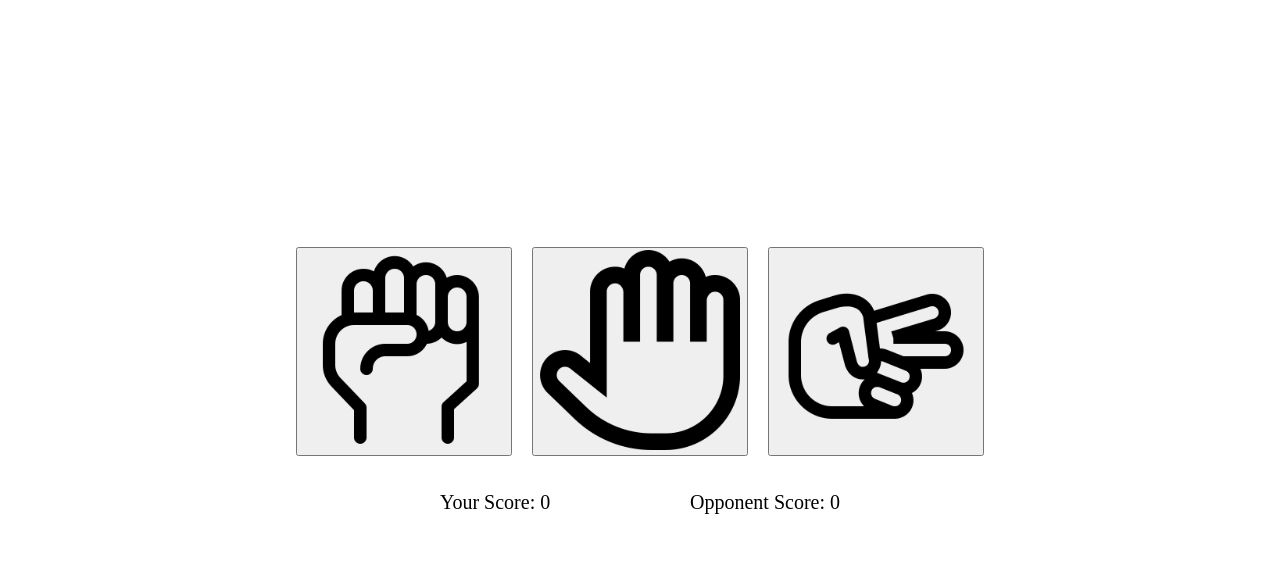
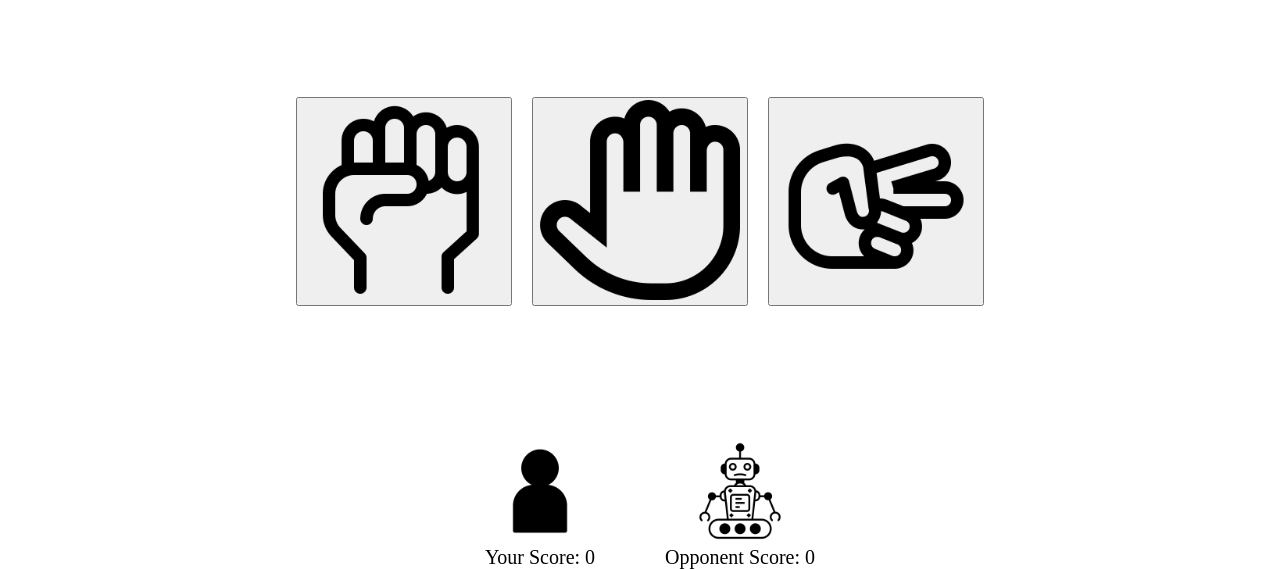
Before and after one commit to Norrislegends/Rock-Paper-Scissors, a plain HTML site: page index.html in a window 1280 px wide. Shown: the part 238-807 px from the top of the page. Drawn offline with Linux system fonts and the light colour scheme.

Commit message:
re-structured design, added missing information for ai answer and score

```diff
--- a/index.html
+++ b/index.html
@@ -17,14 +17,22 @@
 
   <div class = main>
     <div class="moves">
-      <button><img src="hand.png"></button>
-      <button><img src="hand-paper.png"></button>
-      <button><img src="scissors.png"></button>
+      <button><img class="plays" src="hand.png"></button>
+      <button><img class="plays" src="hand-paper.png"></button>
+      <button><img class="plays" src="scissors.png"></button>
     </div>
 
     <div class="info">
-      <p class="player">Your Score: 0</p>
-      <p class="opponent">Opponent Score: 0</p>
+      <div class="player">
+        <img class="score" src="person.png">
+        <p class="player-score">Your Score: 0</p>
+      </div>
+
+      <div class="opponent">
+        <img class="score" src="robot.png">
+        <p class="opponent-score">Opponent Score: 0</p>
+      </div>
+
     </div>
   </div>
 
--- a/styles.css
+++ b/styles.css
@@ -24,24 +24,37 @@
     display: flex;
     flex-direction: column;
     gap: 15px;
-    justify-content: center;
+    justify-content: flex-end;
     align-items: center;
-    margin-top: 250px;
+    margin-top: 100px;
   }
   .moves{
     display: flex;
     gap: 20px;
-    margin-bottom: 20px;
+    margin-bottom: 120px;
   }
   .info{
     width: 400px;
     display: flex;
     justify-content: space-between;
   }
-  img{
+  .plays{
     width: 200px;
     height: 200px;
+  }
+  .score{
+    width: 100px;
+    height: 100px;
+    margin-bottom: 5px;
   }
   p{
     font-size: 20px;
   }
+  .player, .opponent{
+    width: 200px;
+    display: flex;
+    flex-direction: column;
+    justify-content: center;
+    align-items: center;
+    text-align: center;
+  }
```
Also changed, not shown: person.png (added), robot.png (added).
